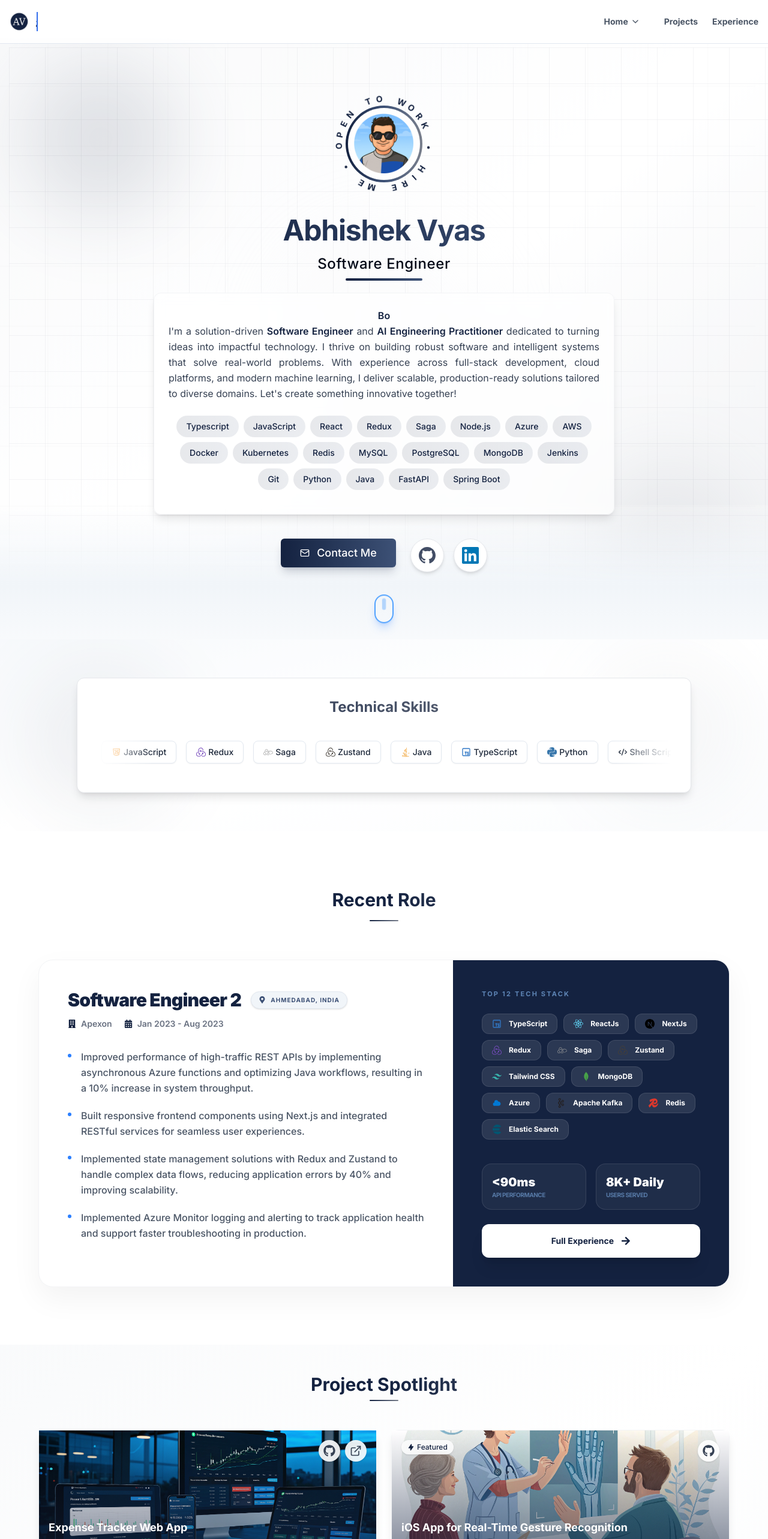
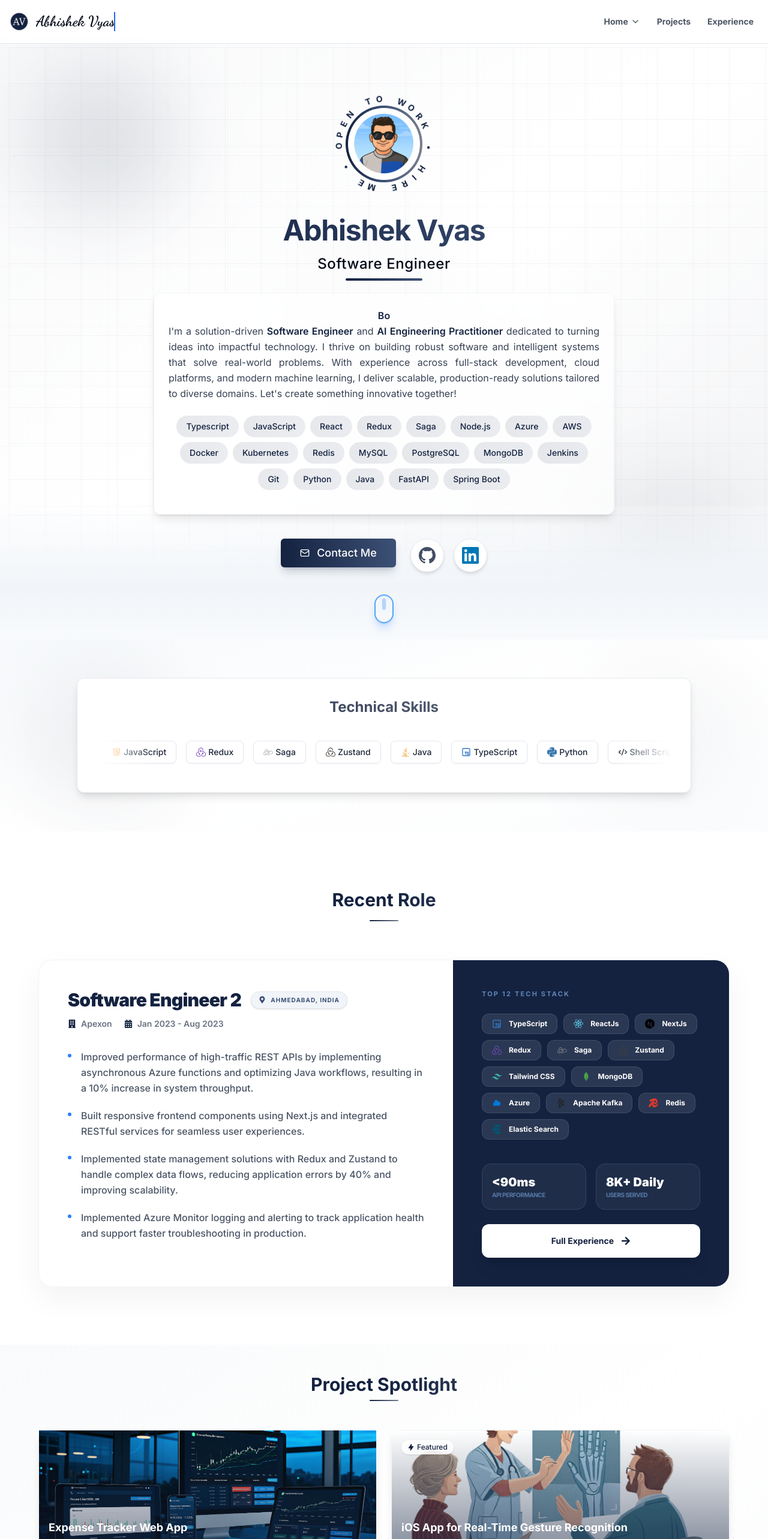
Before and after one commit to abhishek08vyas/portfolio, a Next.js app: page / in a window 1280 px wide. Shown: the top 2566 px of the page at 60% size. Built offline with nearby package versions, Linux system fonts and the light colour scheme.

Commit message:
fix minor fixes

```diff
--- a/src/app/globals.css
+++ b/src/app/globals.css
@@ -143,22 +143,29 @@
 	white-space: nowrap;
 }
 
-/* Writing animation for signature */
+/* Writing animation for signature: ~4.5s write + 5s pause + reset (11s total) */
 @keyframes writing {
-	0%,
-	90%,
-	100% {
+	0% {
 		width: 0;
 		border-right: 2px solid transparent;
 	}
-	5% {
+	2% {
 		border-right: 2px solid hsl(var(--primary));
 	}
-	80% {
+	40.9% {
 		width: 100%;
 		border-right: 2px solid hsl(var(--primary));
 	}
-	85% {
+	86.4% {
+		width: 100%;
+		border-right: 2px solid hsl(var(--primary));
+	}
+	91% {
+		border-right: 2px solid transparent;
+	}
+	95%,
+	100% {
+		width: 0;
 		border-right: 2px solid transparent;
 	}
 }
@@ -185,10 +192,10 @@
 	width: 0;
 	overflow: hidden;
 	white-space: nowrap;
-	animation: writing 6s infinite;
+	animation: writing 11s infinite;
 }
 
 .signature-static {
 	visibility: hidden;
-	animation: delay-appear 0.1s 3s forwards;
+	animation: delay-appear 0.1s 4.5s forwards;
 }
--- a/src/components/Footer.tsx
+++ b/src/components/Footer.tsx
@@ -45,7 +45,7 @@ export const Footer = () => {
 								</li>
 								<li>
 									<Link
-										href="/#projects"
+										href="/projects"
 										className="text-gray-400 hover:text-white transition-colors"
 									>
 										Projects
--- a/src/components/Navbar/index.tsx
+++ b/src/components/Navbar/index.tsx
@@ -52,7 +52,7 @@ export const Navbar = () => {
 				</div>
 
 				{/* Right Side: Desktop Menu */}
-				<div className="hidden md:flex items-center gap-6">
+				<div className="hidden md:flex items-center gap-3">
 					<div
 						className="relative"
 						onMouseEnter={handleMouseEnter}
@@ -68,7 +68,7 @@ export const Navbar = () => {
 							<DropdownMenuTrigger asChild>
 								<Button
 									variant="ghost"
-									className="text-sm text-gray-600 hover:text-primary font-bold gap-1 px-4 h-10"
+									className="text-sm text-gray-600 hover:text-primary font-bold gap-1 px-2 h-10"
 									asChild
 								>
 									{/* Link is inside asChild; Navigates on click */}
@@ -108,13 +108,13 @@ export const Navbar = () => {
 
 					<Link
 						href="/projects"
-						className="text-sm text-gray-600 hover:text-primary font-bold py-0.5 pb-1 inline-block leading-normal"
+						className="text-sm text-gray-600 hover:text-primary font-bold py-0.5 pb-1 px-2 inline-block leading-normal"
 					>
 						Projects
 					</Link>
 					<Link
 						href="/experience"
-						className="text-sm text-gray-600 hover:text-primary font-bold"
+						className="text-sm text-gray-600 hover:text-primary font-bold px-2"
 					>
 						Experience
 					</Link>
--- a/src/components/Projects.tsx
+++ b/src/components/Projects.tsx
@@ -72,32 +72,6 @@ export const Projects = () => {
 							key={project.id}
 							className={`relative ${commonStyles.card.base} ${commonStyles.card.hover}`}
 						>
-							{/* Top right - GitHub & demo links */}
-							<div className="absolute top-4 right-4 z-10 flex space-x-2">
-								{project.links?.github && (
-									<a
-										href={project.links.github}
-										target="_blank"
-										rel="noopener noreferrer"
-										className="w-9 h-9 rounded-full bg-white/90 backdrop-blur-sm hover:bg-gray-800 hover:text-white flex items-center justify-center text-gray-700 transition-colors shadow-sm"
-										aria-label="GitHub"
-									>
-										<FaGithub className="w-5 h-5" />
-									</a>
-								)}
-								{project.links?.demo && (
-									<a
-										href={project.links.demo}
-										target="_blank"
-										rel="noopener noreferrer"
-										className="w-9 h-9 rounded-full bg-white/90 backdrop-blur-sm hover:bg-gray-800 hover:text-white flex items-center justify-center text-gray-700 transition-colors shadow-sm"
-										aria-label="Live Demo"
-									>
-										<FiExternalLink className="w-5 h-5" />
-									</a>
-								)}
-							</div>
-
 							{/* Image */}
 							<div className="relative h-48 overflow-hidden">
 								<div className="relative w-full h-full">
@@ -182,10 +156,13 @@ export const Projects = () => {
 
 				{/* View All Projects / Browse All - Minimalist design */}
 				<div className="flex flex-wrap justify-center gap-3 mt-10">
-					<a href="/projects">
+					<a
+						href="/projects"
+						className="cursor-pointer"
+					>
 						<Button
 							variant="outline"
-							className="font-medium px-5 py-2 rounded-md transition-all text-sm hover:bg-gray-50"
+							className="cursor-pointer font-medium px-5 py-2 rounded-md transition-all text-sm hover:bg-gray-50"
 							style={{
 								borderColor: colors.brand.dark,
 								color: colors.brand.dark,
@@ -209,7 +186,7 @@ export const Projects = () => {
 
 						<button
 							onClick={openContactModal}
-							className="group inline-flex items-center justify-center bg-white font-medium px-5 py-2 rounded-md text-sm transition-all hover:bg-gray-50"
+							className="cursor-pointer group inline-flex items-center justify-center bg-white font-medium px-5 py-2 rounded-md text-sm transition-all hover:bg-gray-50"
 							style={{ color: colors.brand.dark }}
 						>
 							Start a Conversation
--- a/src/lib/theme-utils.ts
+++ b/src/lib/theme-utils.ts
@@ -101,8 +101,8 @@ export const commonStyles = {
 
 	// Button styles
 	button: {
-		primary: "bg-gradient-to-r from-[#142240] to-[#3D5176] hover:from-[#142240] hover:to-[#142240] text-white font-medium rounded-md shadow-lg shadow-[#142240]/20 transition-all duration-300 hover:shadow-[#142240]/30",
-		secondary: "bg-white text-[#142240] border border-gray-200 hover:bg-gray-50 transition-all duration-300",
+		primary: "cursor-pointer bg-gradient-to-r from-[#142240] to-[#3D5176] hover:from-[#142240] hover:to-[#142240] text-white font-medium rounded-md shadow-lg shadow-[#142240]/20 transition-all duration-300 hover:shadow-[#142240]/30",
+		secondary: "cursor-pointer bg-white text-[#142240] border border-gray-200 hover:bg-gray-50 transition-all duration-300",
 	},
 
 	// Section styles
```
Also changed, not shown: public/images/ios.png.
